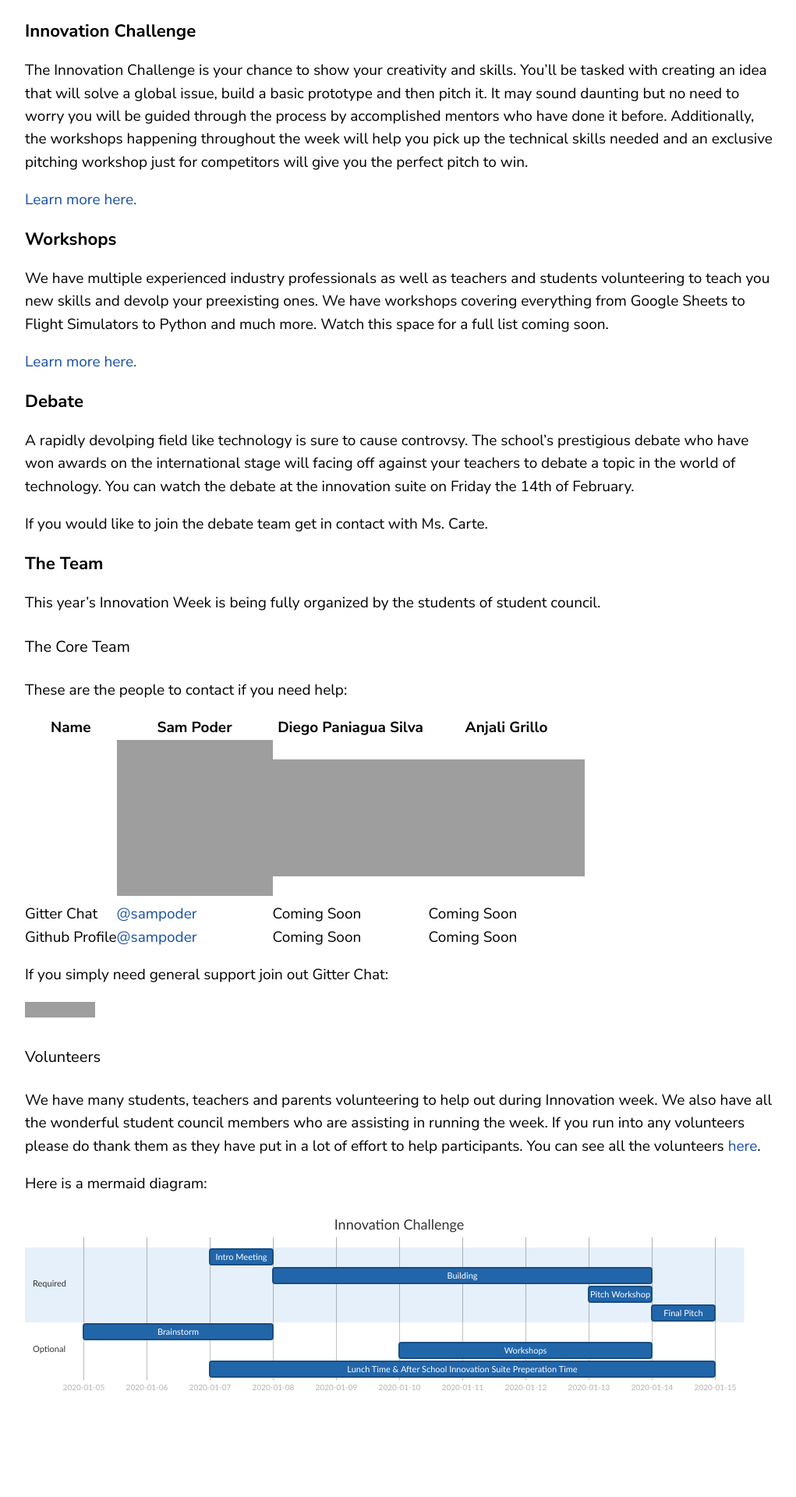
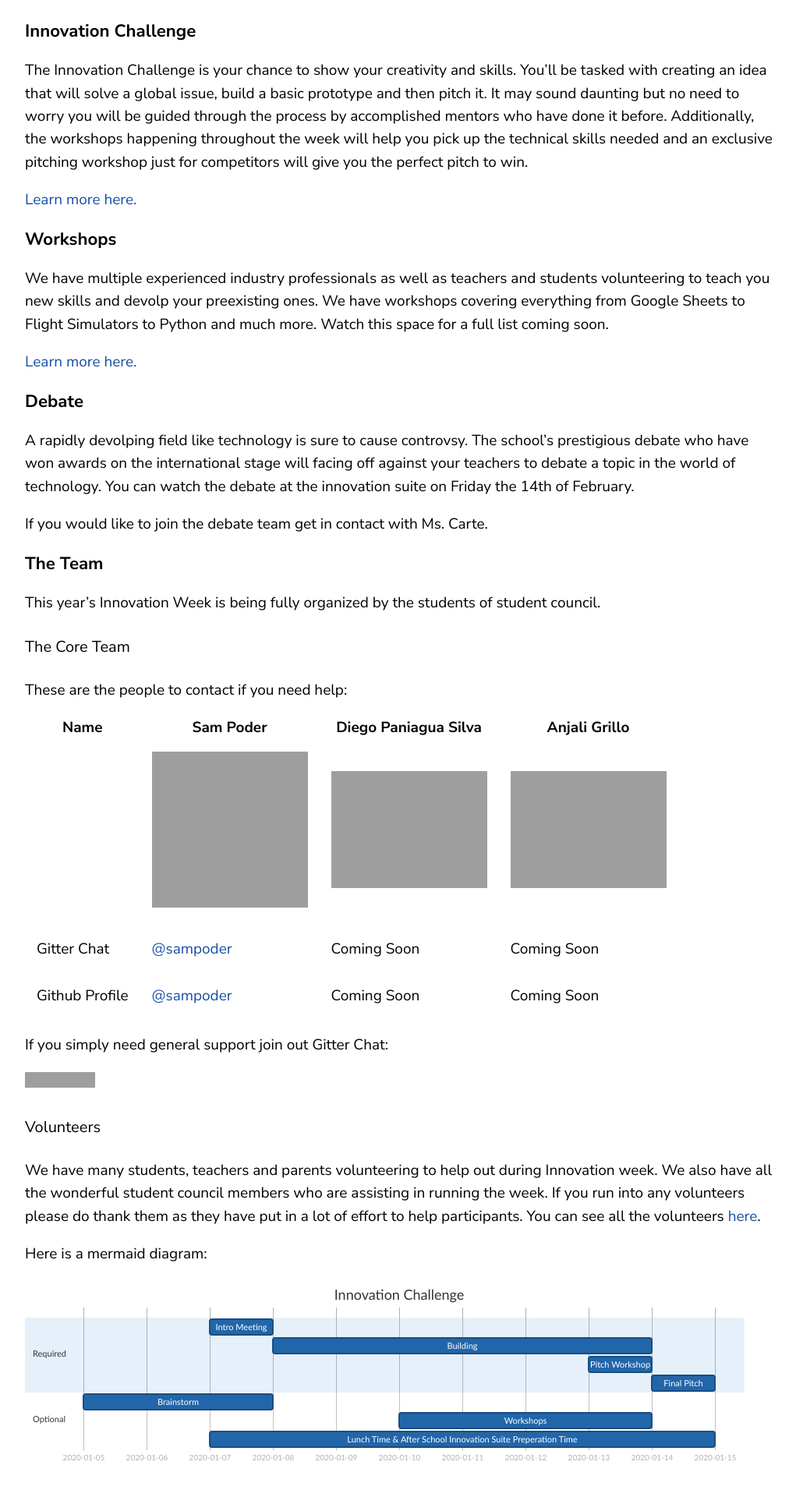
Before and after one commit to gemssingaporestudentcouncil/innovationweek2020, a Jekyll site: the page built from index.md, in a window 1280 px wide. Shown: the part 738-2658 px from the top of the page at 78% size, without its empty margins (68-1089 px from the left). Built offline with Jekyll 4.4.1, drawn with Linux system fonts in a browser that asks for light colours; before the commit the page ends 2568 px from its top, so only the background shows below that; grey boxes are pictures that could not be loaded.

Commit message:
Update theme.scss

```diff
--- a/_sass/theme.scss
+++ b/_sass/theme.scss
@@ -14,6 +14,10 @@ $lightGray: #eee;
 
 *,*:before,*:after {
 	box-sizing: border-box;
+}
+
+td {
+    padding: 15px;
 }
 
 body {
```
